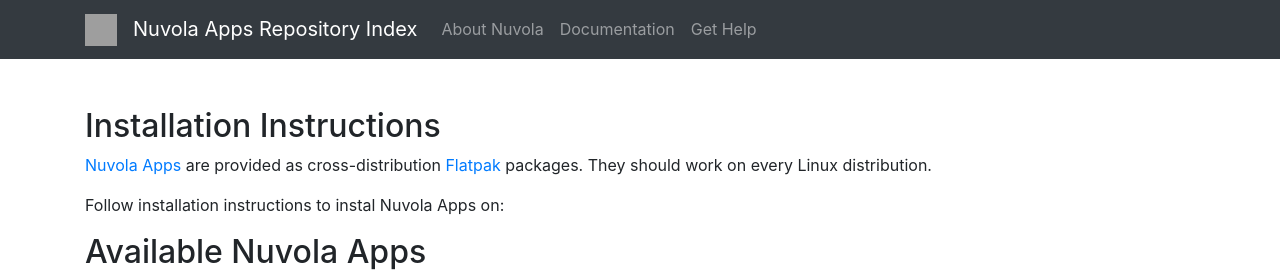
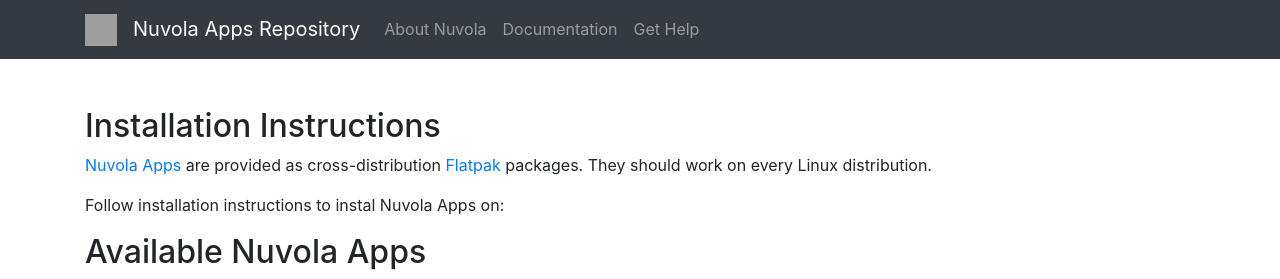
Before and after one commit to tiliado/nuvola.tiliado.eu, a Python web app: template templates/index.html in a window 1280 px wide. Shown: the top 279 px of the page. Run offline with Jinja, Linux system fonts and the light colour scheme; the template is opened without the code that fills it, so the values that code supplies are empty; some libraries are stand-ins or nearby versions; grey boxes are pictures that could not be loaded.

Commit message:
Use shorter name: Nuvola Apps Repository
Signed-off-by: Jiří Janoušek <janousek.jiri@gmail.com>

```diff
--- a/templates/base.html
+++ b/templates/base.html
@@ -21,7 +21,7 @@
       <a class="navbar-brand" href="/">
         <img alt="Brand" src="https://tiliado.eu/static/nuvolaplayer/logo.png" width="32" height="32"/>
       </a>
-      <a class="navbar-brand" href="/">Nuvola Apps Repository Index</a>
+      <a class="navbar-brand" href="/">Nuvola Apps Repository</a>
       <button class="navbar-toggler" type="button" data-toggle="collapse" data-target="#navbarSupportedContent"
               aria-controls="navbarSupportedContent" aria-expanded="false" aria-label="Toggle navigation">
         <span class="navbar-toggler-icon"></span>
```
